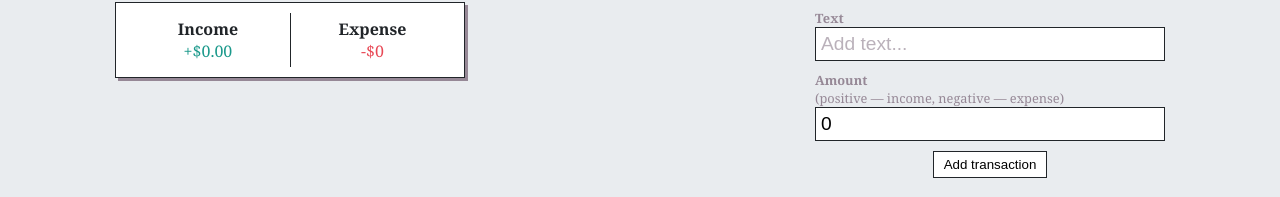
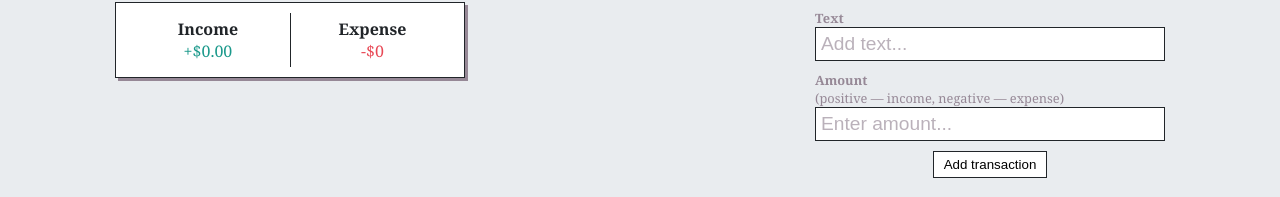
Before and after one commit to hlorellium/expense-tracker, a React (Create React App) app in the folder client/: page / in a window 1280 px wide. Shown: the part 166-363 px from the top of the page. Built offline with nearby package versions, Linux system fonts and the light colour scheme.

Commit message:
Clear form after adding new transaction

```diff
--- a/client/src/components/AddTransaction.js
+++ b/client/src/components/AddTransaction.js
@@ -4,7 +4,7 @@ import { GlobalContext } from '../context/GlobalState';
 
 export const AddTransaction = () => {
     const [text, setText] = useState('');
-    const [amount, setAmount] = useState(0);
+    const [amount, setAmount] = useState('');
     const { addTransaction } = useContext(GlobalContext);
 
     const handleSubmit = (event) => {
@@ -16,6 +16,9 @@ export const AddTransaction = () => {
             amount: +amount,
         };
         addTransaction(newTransaction);
+
+        setText('');
+        setAmount('');
     };
     return (
         <TransactionForm onSubmit={(event) => handleSubmit(event)}>
```
